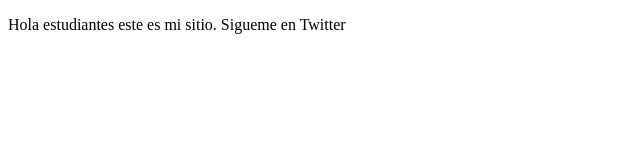
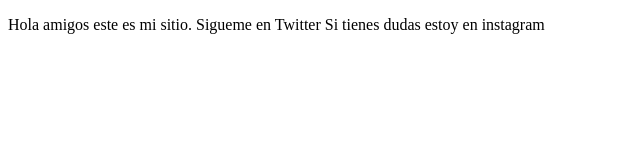
Before and after one commit to Platzi-UnknownMasterCoder/CursoPrework-ConfiguracionEntornoDesarrolloWindows, a plain HTML site: page index.html in a window 1280 px wide. Shown: the whole page, without its empty margins (0-640 px from the left). Drawn offline with Linux system fonts and the light colour scheme.

Commit message:
cambios agregamos sitio de instagram

```diff
--- a/index.html
+++ b/index.html
@@ -7,6 +7,9 @@
 		<title>Paginaaaaa</title>
 	</head>
 	<body>
-		<p>Hola estudiantes este es mi sitio. Sigueme en Twitter</p>
+		<p>
+			Hola amigos este es mi sitio. Sigueme en Twitter Si tienes dudas
+			estoy en instagram
+		</p>
 	</body>
 </html>
```
